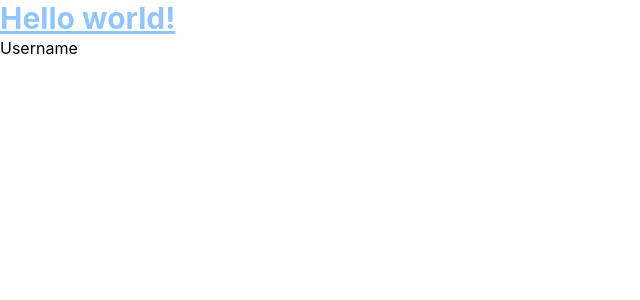
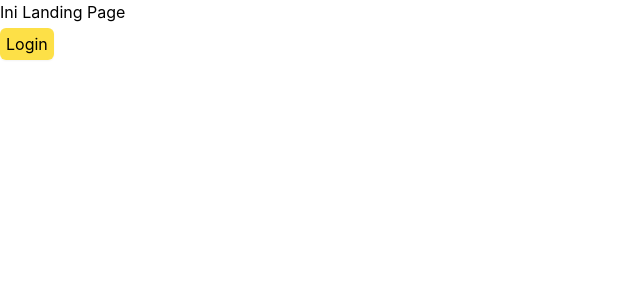
Before and after one commit to Wedvita-Tim2/front-end-wedvita-tim2, a React (Create React App) app: page / in a window 1280 px wide. Shown: the top 300 px of the page, without its empty margins (0-640 px from the left). Built offline with nearby package versions, Linux system fonts and the light colour scheme.

Commit message:
<add>add Router for login and landingPage

```diff
--- a/src/App.js
+++ b/src/App.js
@@ -1,14 +1,11 @@
 import './App.css';
-import Button from './elements/Buttons';
-import { InputText } from './elements/Forms';
+import AppRouter from './router';
 
 function App() {
+
   return (
     <div className="App">
-      <h1 className="text-3xl font-bold underline text-blue-300">
-        Hello world!
-      </h1>
-      <InputText element = { 'input' } label = { 'Username' }/>
+      <AppRouter/>
     </div>
   );
 }
--- a/src/elements/Forms/InputText/index.js
+++ b/src/elements/Forms/InputText/index.js
@@ -1,36 +1,41 @@
-import React, { useState } from "react";
-
+import React from "react";
+import propTypes from 'prop-types'
 
 const InputText = (props) =>{
 
     const className = [props.className]
 
-    className.push("rounded-md")
-    const [inputValue, setInputValue] = useState(props.value)
-
-    const onChange = e =>{
-        setInputValue(e.target.value)
-    }
+    className.push("rounded-md", "py-1", "px-2", "border", "border-yellow-600")
 
 
+    const additionalProps = props.isRequired ? { required: true } : {};
     const element = props.element ==='input'?(
         <input name={props.name} type={props.type}
-         placeholder={props.placeholder} value={inputValue} onChange={onChange}
-         className={className.join(" ")}
+         placeholder={props.placeholder} value={props.value} onChange={props.onChange}
+         className={className.join(" ") } {...additionalProps}
        />
     ):(
-        <textarea name={props.name} rows= "4" value={inputValue}
-        onChange={onChange}
-        className={className.join(" ")}
+        <textarea name={props.name} rows= "4" value={props.value}
+        onChange={props.onChange}
+        className={className.join(" ")} {...additionalProps}
         />
     )
 
     return(
-        <div>
-        <label htmlFor={props.id}> {props.label}</label>
-          {element}
-        </div>
+        <>
+            {element}
+        </>
     )
 }
 
 export default InputText
+
+InputText.propTypes={
+    value: propTypes.string,
+    name: propTypes.string,
+    element: propTypes.oneOf(["input", "textarea"]),
+    placeholder: propTypes.string,
+    type: propTypes.string,
+    onChange: propTypes.func,
+    isRequired: propTypes.bool
+}
--- /dev/null
+++ b/src/pages/Auth/Login/index.js
@@ -0,0 +1,9 @@
+import React from 'react';
+
+const Login = (props) =>{
+    return(
+        <h1>Halaman Login</h1>
+    )
+}
+
+export default Login
--- /dev/null
+++ b/src/pages/LandingPage.js
@@ -0,0 +1,13 @@
+import React from 'react';
+import Button from '../elements/Buttons';
+
+const LandingPage = ()=>{
+    return(
+        <>
+            <h1 className='mb-2'>Ini Landing Page</h1>
+            <Button type={'link'} href={'/login'} isPrimary>Login</Button>
+        </>
+    )
+}
+
+export default LandingPage
--- /dev/null
+++ b/src/router/index.js
@@ -0,0 +1,19 @@
+import React from 'react';
+import { Route, Routes } from 'react-router-dom';
+import routes from './routes';
+
+function AppRouter() {
+  return (
+      <Routes>
+        {routes.map((route, index) => (
+            <Route
+                key={index}
+                path={route.path}
+                element={route.element}
+            />
+            ))}
+      </Routes>
+  );
+}
+
+export default AppRouter;
--- /dev/null
+++ b/src/router/routes.js
@@ -0,0 +1,13 @@
+import Login from "../pages/Auth/Login";
+import LandingPage from "../pages/LandingPage";
+const routes = [{
+    path: '/',
+    element: <LandingPage/>,
+  },
+  {
+    path: '/login',
+    element: <Login/>,
+  }
+]
+
+export default routes
```
